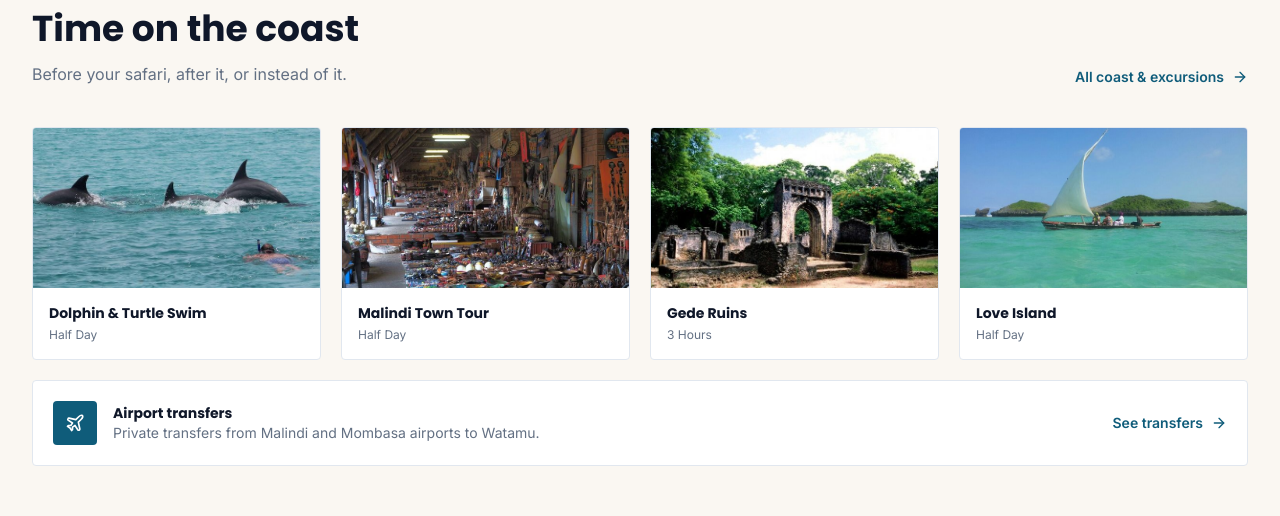
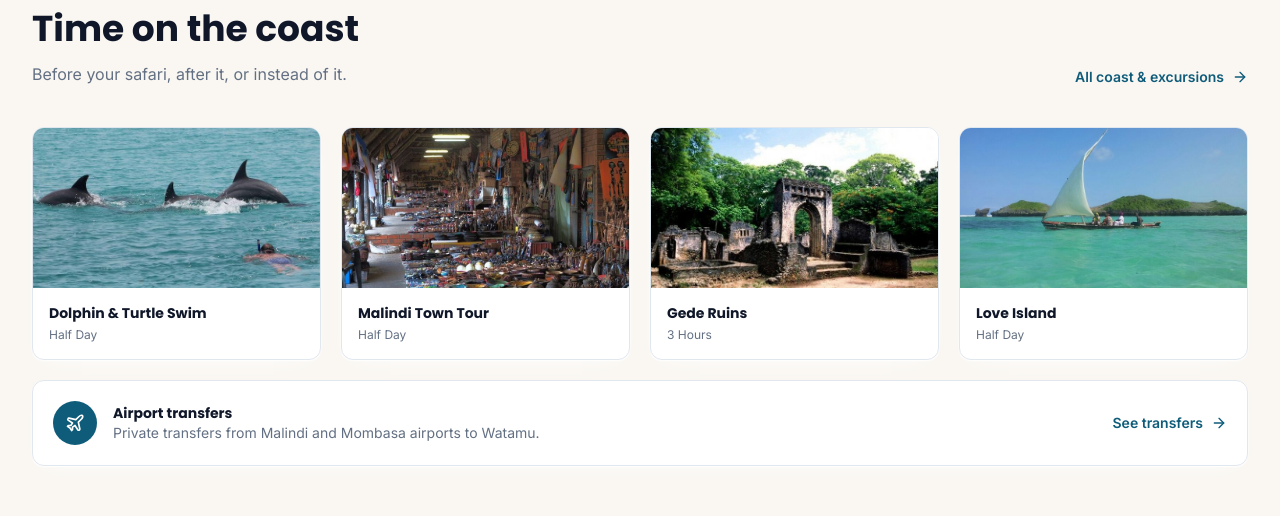
Before and after one commit to Sheddymae/bahari-asili-safaris, a Next.js app: page / in a window 1280 px wide. Shown: the part 3205-3721 px from the top of the page. Built offline with nearby package versions, Linux system fonts and the light colour scheme; no server answers.

Commit message:
restore: Sep 29 homepage components/home/HomeCoast.tsx

```diff
--- a/components/home/HomeCoast.tsx
+++ b/components/home/HomeCoast.tsx
@@ -26,8 +26,8 @@ export default function HomeCoast() {
       <div className="mx-auto max-w-7xl px-4 sm:px-6 lg:px-8">
         <div className="flex flex-col gap-4 sm:flex-row sm:items-end sm:justify-between"><SectionHeader kicker={c.coast.kicker} title={c.coast.title} sub={c.coast.sub} /><Link href="/excursions" className="mb-10 inline-flex shrink-0 items-center gap-2 font-inter text-sm font-semibold text-ocean-700 hover:text-ocean-800">{c.coast.seeAll} <ArrowRight className="h-4 w-4 rtl:rotate-180" /></Link></div>
         <span id="home-coast-title" className="sr-only">{c.coast.title}</span>
-        <div className="grid gap-5 sm:grid-cols-2 lg:grid-cols-4">{featured.map((excursion) => <Link key={excursion.id} href={`/excursions/${excursion.id}`} className="group overflow-hidden rounded-[4px] border border-border bg-white shadow-none focus:outline-none focus-visible:ring-2 focus-visible:ring-ocean-600"><div className="relative h-40"><Image src={excursion.image} alt="" fill sizes="(max-width: 640px) 100vw, (max-width: 1024px) 50vw, 25vw" className="object-cover transition-transform duration-500 group-hover:scale-105" /></div><div className="p-4"><h3 className="font-poppins text-sm font-bold leading-snug text-foreground">{locale === 'it' ? excursion.nameIt : excursion.name}</h3><p className="mt-1 font-inter text-xs text-muted-foreground">{excursion.duration}</p></div></Link>)}</div>
-        <Link href="/transfers" className="mt-5 flex items-center gap-4 rounded-[4px] border border-border bg-white p-5 shadow-none hover:border-ocean-300 focus:outline-none focus-visible:ring-2 focus-visible:ring-ocean-600"><span className="flex h-11 w-11 shrink-0 items-center justify-center rounded-[4px] bg-ocean-700 text-white"><Plane className="h-5 w-5" /></span><span className="min-w-0 flex-1"><span className="block font-poppins text-sm font-bold text-foreground">{c.coast.transfersTitle}</span><span className="block font-inter text-sm text-muted-foreground">{c.coast.transfersBody}</span></span><span className="hidden items-center gap-2 font-inter text-sm font-semibold text-ocean-700 sm:inline-flex">{c.coast.seeTransfers} <ArrowRight className="h-4 w-4 rtl:rotate-180" /></span></Link>
+        <div className="grid gap-5 sm:grid-cols-2 lg:grid-cols-4">{featured.map((excursion) => <Link key={excursion.id} href={`/excursions/${excursion.id}`} className="group overflow-hidden rounded-xl border border-border bg-white shadow-card focus:outline-none focus-visible:ring-2 focus-visible:ring-ocean-600"><div className="relative h-40"><Image src={excursion.image} alt="" fill sizes="(max-width: 640px) 100vw, (max-width: 1024px) 50vw, 25vw" className="object-cover transition-transform duration-500 group-hover:scale-105" /></div><div className="p-4"><h3 className="font-poppins text-sm font-bold leading-snug text-foreground">{locale === 'it' ? excursion.nameIt : excursion.name}</h3><p className="mt-1 font-inter text-xs text-muted-foreground">{excursion.duration}</p></div></Link>)}</div>
+        <Link href="/transfers" className="mt-5 flex items-center gap-4 rounded-xl border border-border bg-white p-5 shadow-card hover:border-ocean-300 focus:outline-none focus-visible:ring-2 focus-visible:ring-ocean-600"><span className="flex h-11 w-11 shrink-0 items-center justify-center rounded-full bg-ocean-700 text-white"><Plane className="h-5 w-5" /></span><span className="min-w-0 flex-1"><span className="block font-poppins text-sm font-bold text-foreground">{c.coast.transfersTitle}</span><span className="block font-inter text-sm text-muted-foreground">{c.coast.transfersBody}</span></span><span className="hidden items-center gap-2 font-inter text-sm font-semibold text-ocean-700 sm:inline-flex">{c.coast.seeTransfers} <ArrowRight className="h-4 w-4 rtl:rotate-180" /></span></Link>
       </div>
     </section>
   );
```
